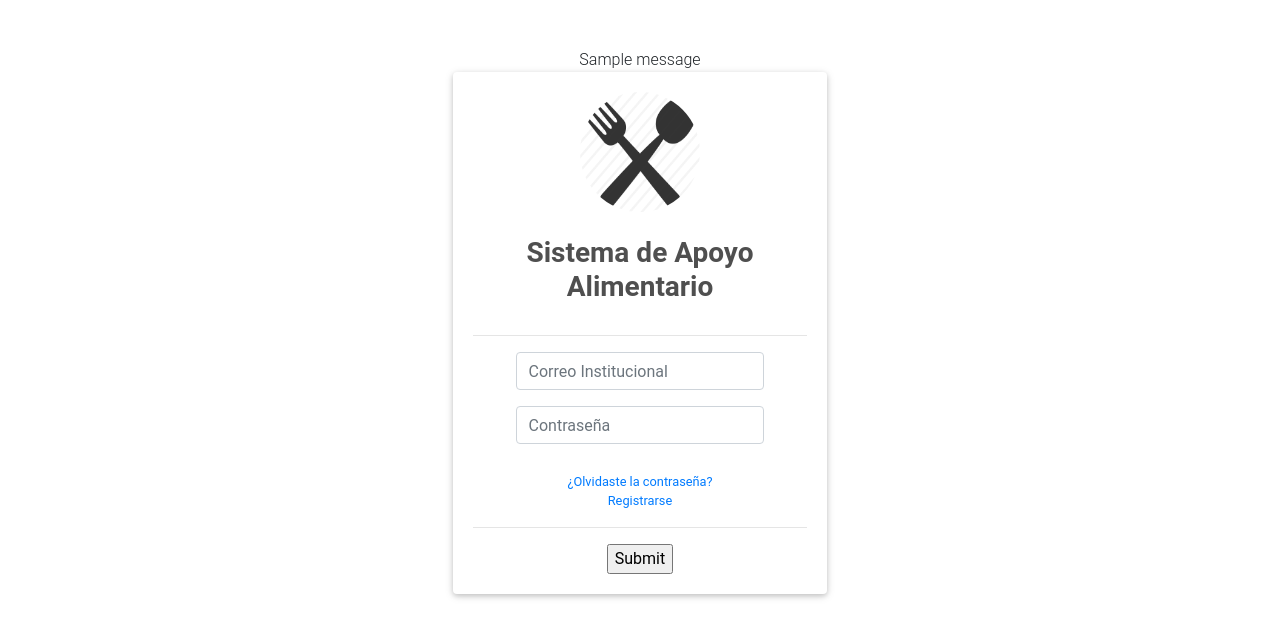
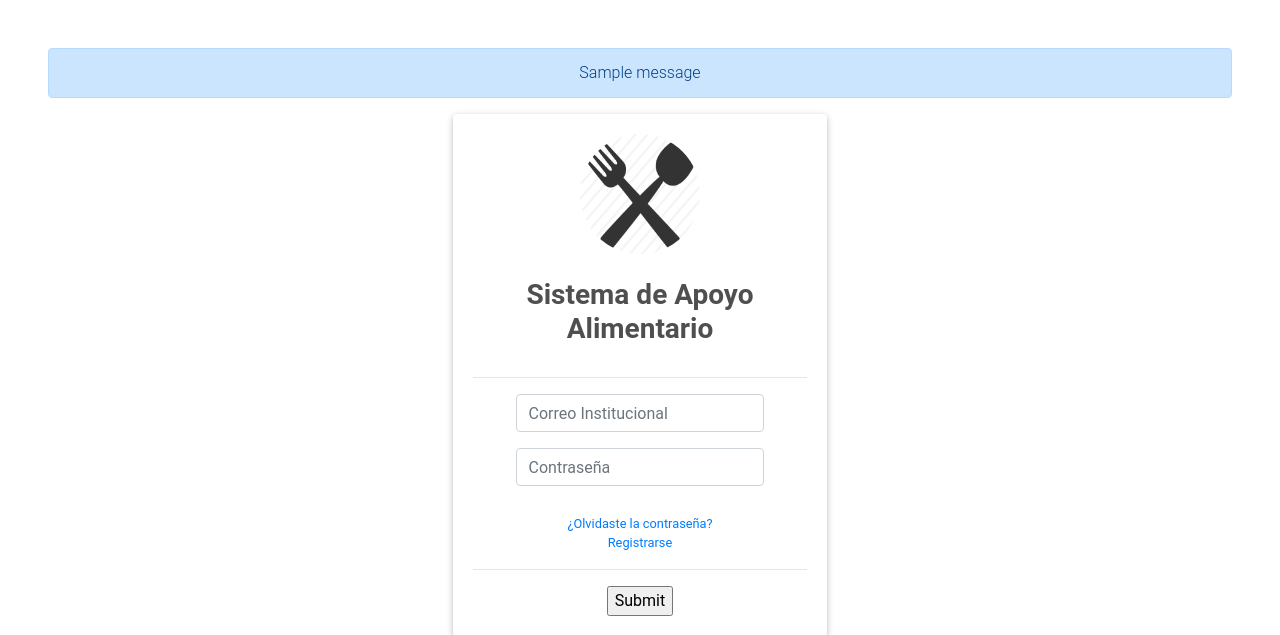
Before and after one commit to xdanielsb/lunch-service, a Flask app: page / in a window 1280 px wide. Shown: the top 635 px of the page. Run offline with Flask 2, Linux system fonts and the light colour scheme; one stand-in notice (Sample message) is shown; some libraries are stand-ins or nearby versions.

Commit message:
style: flash messages.

```diff
--- a/app/templates/base.html
+++ b/app/templates/base.html
@@ -25,7 +25,7 @@
 
   <section class="container" style="margin-top:10em">
     {% for message in get_flashed_messages() %}
-    <div class="flash">{{ message }}</div>
+    <div class="alert alert-primary" role="alert"> {{ message }}</div>
     {% endfor %}
     {% block content %}{% endblock %}
   </section>
--- a/app/templates/login.html
+++ b/app/templates/login.html
@@ -17,7 +17,7 @@
 <div class="login">
   <section class="p-5 text-center">
     {% for message in get_flashed_messages() %}
-    <div class="flash">{{ message }}</div>
+    <div class="alert alert-primary" role="alert"> {{ message }}</div>
     {% endfor %}
     <div class="row">
       <div class="col-md-4 mx-auto">
```
